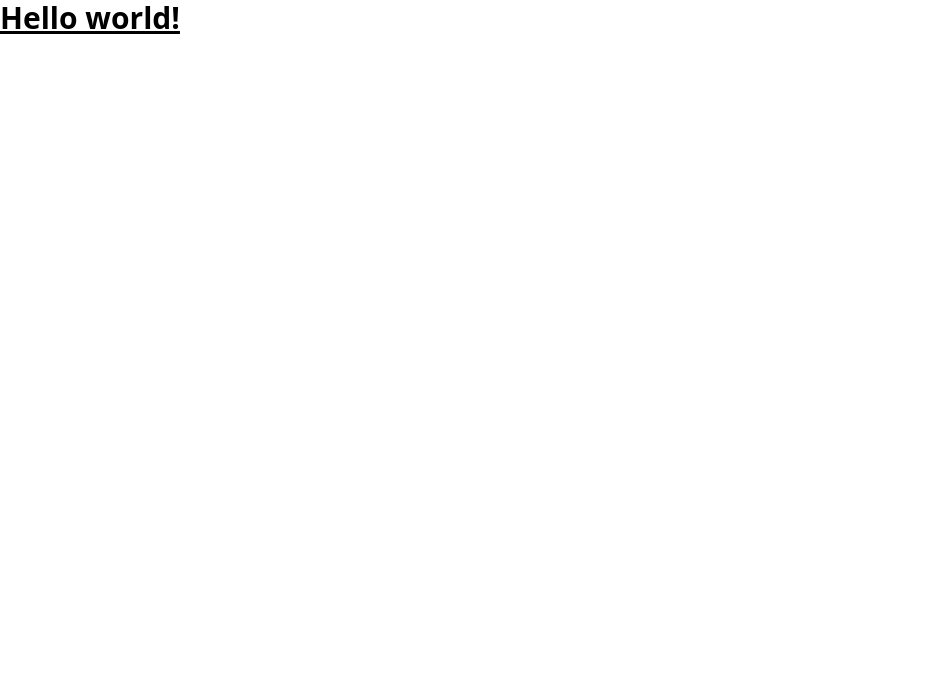
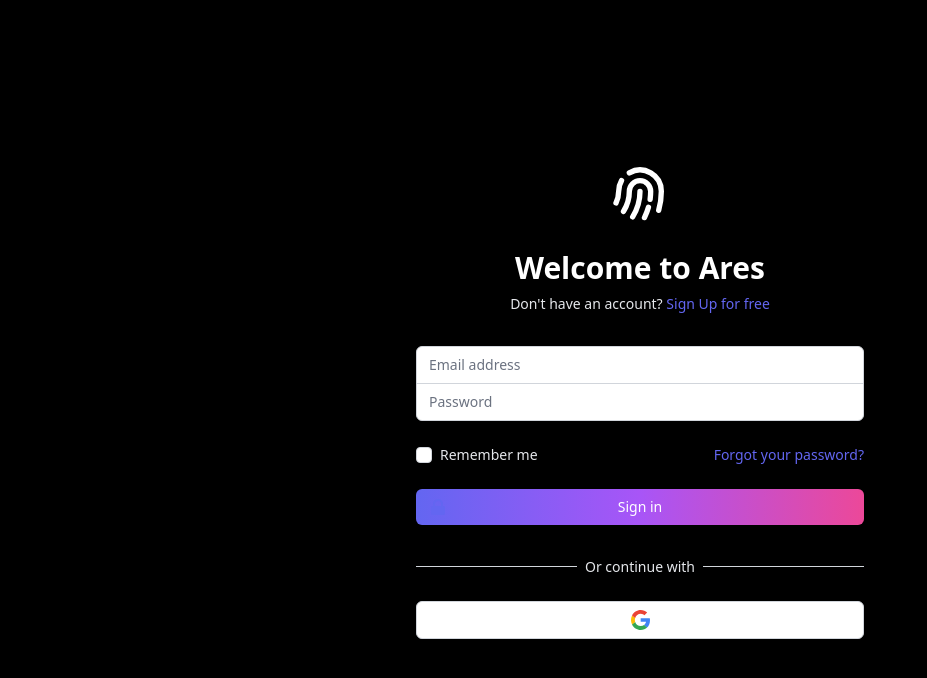
Before and after one commit to ErnestCodes/Abacus, a Next.js app in the folder client/: page / in a window 1280 px wide. Shown: the top 678 px of the page, without its empty margins (0-927 px from the left). Built offline with nearby package versions, Linux system fonts and the light colour scheme.

Commit message:
Create sign UI

```diff
--- a/client/package.json
+++ b/client/package.json
@@ -9,11 +9,13 @@
     "lint": "next lint"
   },
   "dependencies": {
+    "@heroicons/react": "^1.0.6",
     "next": "12.1.5",
     "react": "18.1.0",
     "react-dom": "18.1.0"
   },
   "devDependencies": {
+    "@tailwindcss/forms": "^0.5.0",
     "@types/node": "17.0.29",
     "@types/react": "18.0.8",
     "@types/react-dom": "18.0.0",
--- a/client/pages/index.tsx
+++ b/client/pages/index.tsx
@@ -2,9 +2,171 @@ import type { NextPage } from "next";
 import Head from "next/head";
 import Image from "next/image";
 import styles from "../styles/Home.module.css";
+import { LockClosedIcon } from "@heroicons/react/solid";
 
 const Home: NextPage = () => {
-  return <h1 className="text-3xl font-bold underline">Hello world!</h1>;
+  return (
+    <div className="h-screen bg-black">
+      <div className="min-h-full flex items-center justify-center py-12 px-4 sm:px-6 lg:px-8">
+        <div className="max-w-md w-full space-y-8">
+          <div>
+            {/* <img
+              className="mx-auto h-12 w-auto"
+              src="https://tailwindui.com/img/logos/workflow-mark-indigo-600.svg"
+              alt="Workflow"
+            /> */}
+            <svg
+              xmlns="http://www.w3.org/2000/svg"
+              className="h-16 mx-auto w-auto text-white"
+              fill="none"
+              viewBox="0 0 24 24"
+              stroke="currentColor"
+              stroke-width="2"
+            >
+              <path
+                stroke-linecap="round"
+                stroke-linejoin="round"
+                d="M12 11c0 3.517-1.009 6.799-2.753 9.571m-3.44-2.04l.054-.09A13.916 13.916 0 008 11a4 4 0 118 0c0 1.017-.07 2.019-.203 3m-2.118 6.844A21.88 21.88 0 0015.171 17m3.839 1.132c.645-2.266.99-4.659.99-7.132A8 8 0 008 4.07M3 15.364c.64-1.319 1-2.8 1-4.364 0-1.457.39-2.823 1.07-4"
+              />
+            </svg>
+            <h2 className="mt-6 text-center text-3xl font-extrabold text-white">
+              Welcome to Ares
+            </h2>
+            <p className="mt-2 text-center text-sm text-gray-200">
+              Don't have an account?{" "}
+              <a
+                href="#"
+                className="font-medium text-indigo-500 hover:text-indigo-500"
+              >
+                Sign Up for free
+              </a>
+            </p>
+          </div>
+          <form className="mt-8 space-y-6" action="#" method="POST">
+            <input type="hidden" name="remember" defaultValue="true" />
+            <div className="rounded-md shadow-sm -space-y-px">
+              <div>
+                <label htmlFor="email-address" className="sr-only">
+                  Email address
+                </label>
+                <input
+                  id="email-address"
+                  name="email"
+                  type="email"
+                  autoComplete="email"
+                  required
+                  className="appearance-none rounded-none relative block w-full px-3 py-2 border border-gray-300 placeholder-gray-500 text-gray-900 rounded-t-md focus:outline-none focus:ring-indigo-500 focus:border-indigo-500 focus:z-10 sm:text-sm"
+                  placeholder="Email address"
+                />
+              </div>
+              <div>
+                <label htmlFor="password" className="sr-only">
+                  Password
+                </label>
+                <input
+                  id="password"
+                  name="password"
+                  type="password"
+                  autoComplete="current-password"
+                  required
+                  className="appearance-none rounded-none relative block w-full px-3 py-2 border border-gray-300 placeholder-gray-500 text-gray-900 rounded-b-md focus:outline-none focus:ring-indigo-500 focus:border-indigo-500 focus:z-10 sm:text-sm"
+                  placeholder="Password"
+                />
+              </div>
+            </div>
+
+            <div className="flex items-center justify-between">
+              <div className="flex items-center">
+                <input
+                  id="remember-me"
+                  name="remember-me"
+                  type="checkbox"
+                  className="h-4 w-4 text-indigo-600 focus:ring-indigo-500 border-gray-300 rounded"
+                />
+                <label
+                  htmlFor="remember-me"
+                  className="ml-2 block text-sm text-gray-200"
+                >
+                  Remember me
+                </label>
+              </div>
+
+              <div className="text-sm">
+                <a
+                  href="#"
+                  className="font-medium text-indigo-500 hover:text-indigo-500"
+                >
+                  Forgot your password?
+                </a>
+              </div>
+            </div>
+
+            <div>
+              <button
+                type="submit"
+                className="group relative w-full flex justify-center py-2 px-4 border border-none text-sm font-medium rounded-md text-white bg-gradient-to-r from-indigo-500 via-purple-500 to-pink-500 focus:outline-none focus:ring-2 focus:ring-offset-2"
+              >
+                <span className="absolute left-0 inset-y-0 flex items-center pl-3">
+                  <LockClosedIcon
+                    className="h-5 w-5 text-indigo-500 group-hover:text-indigo-400"
+                    aria-hidden="true"
+                  />
+                </span>
+                Sign in
+              </button>
+            </div>
+          </form>
+          <div className="mt-6">
+            <div className="relative">
+              <div className="absolute inset-0 flex items-center">
+                <div className="w-full border-t border-gray-300" />
+              </div>
+              <div className="relative flex justify-center text-sm">
+                <span className="px-2 bg-black text-gray-200">
+                  Or continue with
+                </span>
+              </div>
+            </div>
+
+            <div className="mt-6">
+              <div>
+                <a
+                  href="#"
+                  className="w-full inline-flex justify-center py-2 px-4 border border-gray-300 rounded-md shadow-sm bg-white text-sm font-medium text-gray-500 hover:bg-gray-50"
+                >
+                  <span className="sr-only">Sign in with Google</span>
+                  <svg
+                    width="19"
+                    height="20"
+                    viewBox="0 0 19 20"
+                    fill="none"
+                    xmlns="http://www.w3.org/2000/svg"
+                  >
+                    <path
+                      d="M18.9892 10.1871C18.9892 9.36767 18.9246 8.76973 18.7847 8.14966H9.68848V11.848H15.0277C14.9201 12.767 14.3388 14.1512 13.047 15.0812L13.0289 15.205L15.905 17.4969L16.1042 17.5173C17.9342 15.7789 18.9892 13.221 18.9892 10.1871Z"
+                      fill="#4285F4"
+                    />
+                    <path
+                      d="M9.68813 19.9314C12.3039 19.9314 14.4999 19.0455 16.1039 17.5174L13.0467 15.0813C12.2286 15.6682 11.1306 16.0779 9.68813 16.0779C7.12612 16.0779 4.95165 14.3395 4.17651 11.9366L4.06289 11.9465L1.07231 14.3273L1.0332 14.4391C2.62638 17.6946 5.89889 19.9314 9.68813 19.9314Z"
+                      fill="#34A853"
+                    />
+                    <path
+                      d="M4.17667 11.9366C3.97215 11.3165 3.85378 10.6521 3.85378 9.96562C3.85378 9.27905 3.97215 8.6147 4.16591 7.99463L4.1605 7.86257L1.13246 5.44363L1.03339 5.49211C0.37677 6.84302 0 8.36005 0 9.96562C0 11.5712 0.37677 13.0881 1.03339 14.4391L4.17667 11.9366Z"
+                      fill="#FBBC05"
+                    />
+                    <path
+                      d="M9.68807 3.85336C11.5073 3.85336 12.7344 4.66168 13.4342 5.33718L16.1684 2.59107C14.4892 0.985496 12.3039 0 9.68807 0C5.89885 0 2.62637 2.23672 1.0332 5.49214L4.16573 7.99466C4.95162 5.59183 7.12608 3.85336 9.68807 3.85336Z"
+                      fill="#EB4335"
+                    />
+                  </svg>
+                </a>
+              </div>
+            </div>
+          </div>
+        </div>
+      </div>
+    </div>
+  );
 };
 
 export default Home;
--- a/client/tailwind.config.js
+++ b/client/tailwind.config.js
@@ -6,5 +6,5 @@ module.exports = {
   theme: {
     extend: {},
   },
-  plugins: [],
+  plugins: [require("@tailwindcss/forms")],
 };
```
Also changed, not shown: 1 other file (tests, documents, lock files or other folders).
